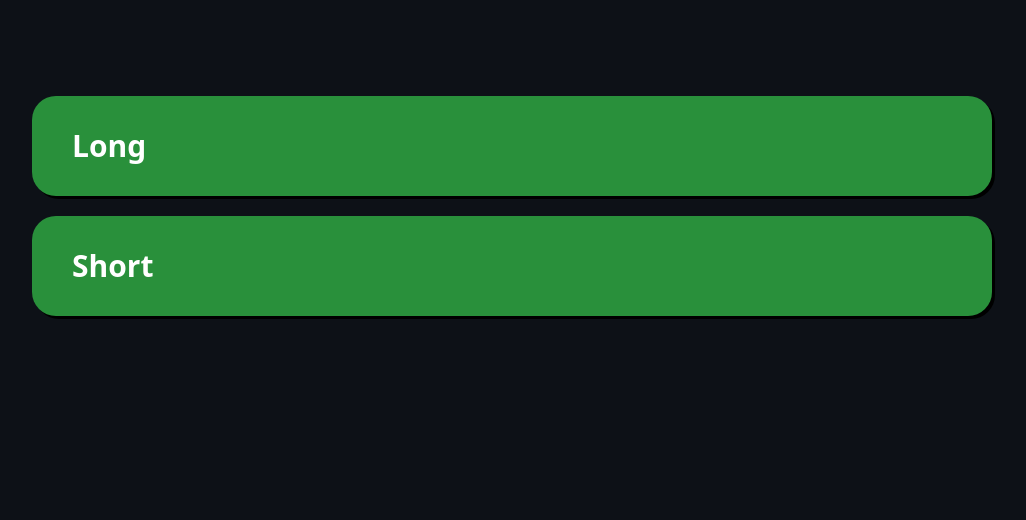
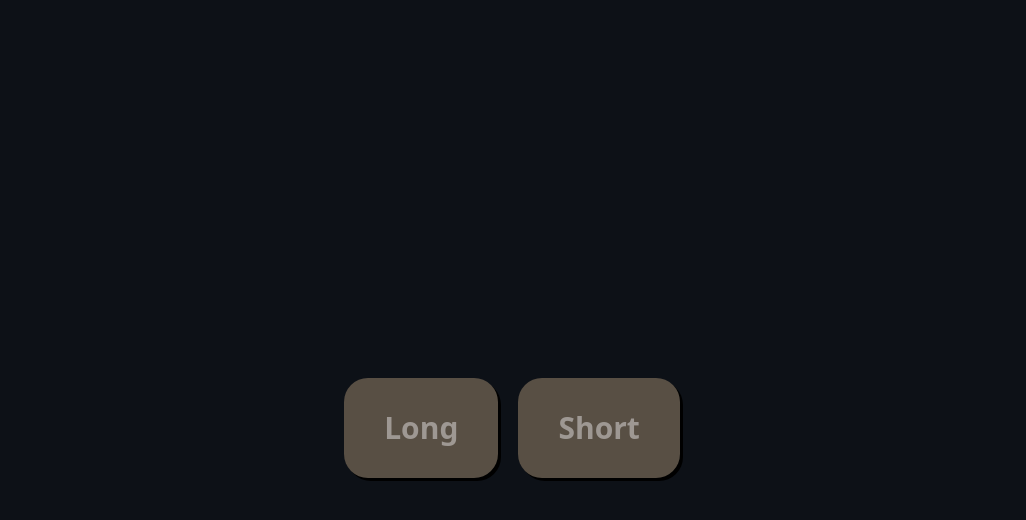
Before and after one commit to Winniper/c2c, a React (Vite) app in the folder c2c/: page / in a window 1280 px wide. Shown: the top 520 px of the page, without its empty margins (128-1154 px from the left). Built offline with nearby package versions, Linux system fonts and the light colour scheme.

Commit message:
Stealth+++

```diff
--- a/c2c/src/pages/c2c.tsx
+++ b/c2c/src/pages/c2c.tsx
@@ -111,9 +111,9 @@ end
 
   return (
     <div className='bg-[#0D1117] h-dvh w-auto flex justify-center items-center'>
-      <div className='flex flex-col gap-5 w-11/12 sm:w-3/4 h-full pt-24 pb-10'>
-        <Card classname="bg-[#29903B] text-white" text='Long' onClick={() => copyToClipboard(graphCode)} />
-        <Card classname="bg-[#29903B] text-white" text='Short' onClick={() => copyToClipboard(bfsCode)} />
+      <div className='flex gap-5 pt-24 pb-10'>
+        <Card classname="bg-[#584F44] text-[#9E9893]" text='Long' onClick={() => copyToClipboard(graphCode)} />
+        <Card classname="bg-[#584F44] text-[#9E9893]" text='Short' onClick={() => copyToClipboard(bfsCode)} />
       </div>
     </div>
   );
```
